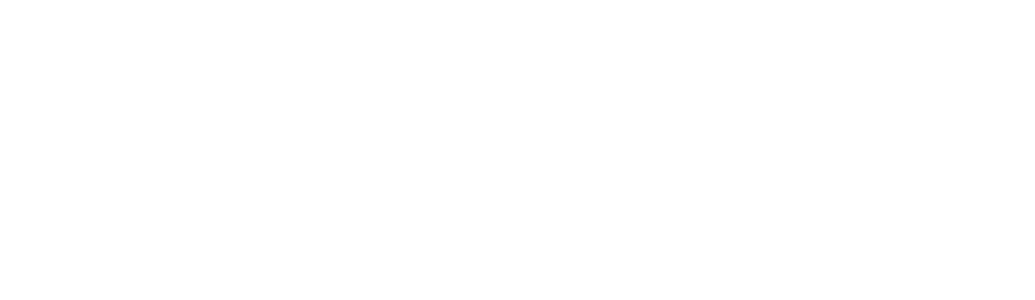
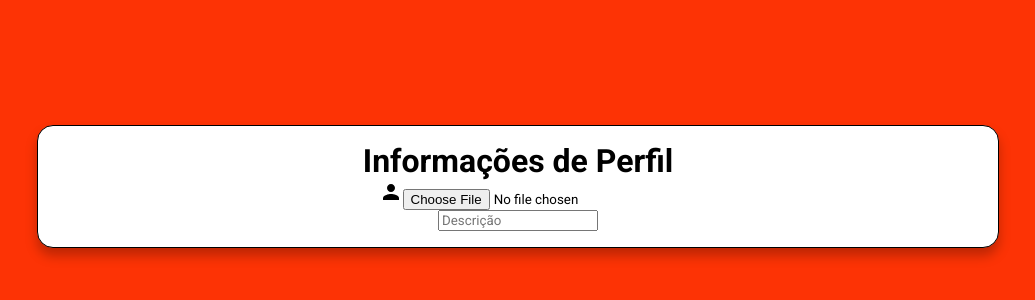
Before and after one commit to kurashikiL/ataverna, a React (Create React App) app: page /tags in a window 1280 px wide. Before the commit this address had no page. Shown: the part 214-514 px from the top of the page, without its empty margins (122-1157 px from the left). Built offline with nearby package versions, Linux system fonts and the light colour scheme.

Commit message:
cadastrar tags do jogador

```diff
--- /dev/null
+++ b/src/pages/userTags/Usertags.js
@@ -0,0 +1,41 @@
+import "./usertags.css"
+import {userSchema} from "../../validation/userValidation.js";
+import React, {Component} from 'react';
+import { Link, useNavigate } from "react-router-dom";
+import { useForm } from 'react-hook-form';
+import { yupResolver } from "@hookform/resolvers/yup";
+import { Input } from "@material-ui/core";
+import { Person } from "@material-ui/icons";
+import firebase from '../../Firebase';
+
+function Usertag(){
+
+    const {register,handleSubmit,formState: { errors }} = useForm({
+        resolver: yupResolver(userSchema),
+    });
+
+    const submitForm = async (data) => {
+        console.log(data);
+    }
+
+    return(
+        <div className="cardScreen">
+            <div className="cardTags">
+                <div className="cardTagsItem">
+                    <h1>Informações de Perfil</h1>
+                    <form onSubmit={handleSubmit(submitForm)}>
+                        <div>
+                            <Person font-size="32px"/>
+                            <input id="upPic" type="file" placeholder="FotoPerfil"></input>
+                            <br></br>
+                            <input name="desc" placeholder="Descrição"></input>
+                            <br></br>
+                        </div>
+                    </form>
+                </div>
+            </div>
+        </div>
+    )
+}
+
+export default Usertag;
--- /dev/null
+++ b/src/pages/userTags/usertags.css
@@ -0,0 +1,24 @@
+.cardScreen{
+    margin:0;
+    width: 100vw;
+    height: 100vh;
+    display: flex;
+    align-items: center;
+    justify-content: center;
+    background:#FD3305;
+}
+/* input[type="file"] {
+    display: none;
+  } */
+.cardTags{
+    width: 75%;
+    background-color: white;
+    border-radius: 16px;
+    box-shadow: 0px 8px 12px rgba(0, 0, 0, 0.25);
+    border: 1px solid black;
+    text-align: center;
+    justify-content: center;
+}
+.cardTagsItem{
+    margin: 16px;
+}
--- a/src/rotas.js
+++ b/src/rotas.js
@@ -7,6 +7,7 @@
 import Session from "./pages/sessions/Sessions";
 import Community from "./pages/communities/Community";
 import Groups from "./pages/groups/Groups";
+import Usertag from "./pages/userTags/Usertags";
 const Rotas = () =>{
 
     return (
@@ -19,6 +20,7 @@
                 <Route exact={true} path="/sessions" element={<Session />} />
                 <Route exact={true} path="/community" element={<Community />} />
                 <Route exact={true} path="/groups" element={<Groups />} />
+                <Route exact={true} path="/tags" element={<Usertag />} />
             </Routes>
         </BrowserRouter>
     )
```
